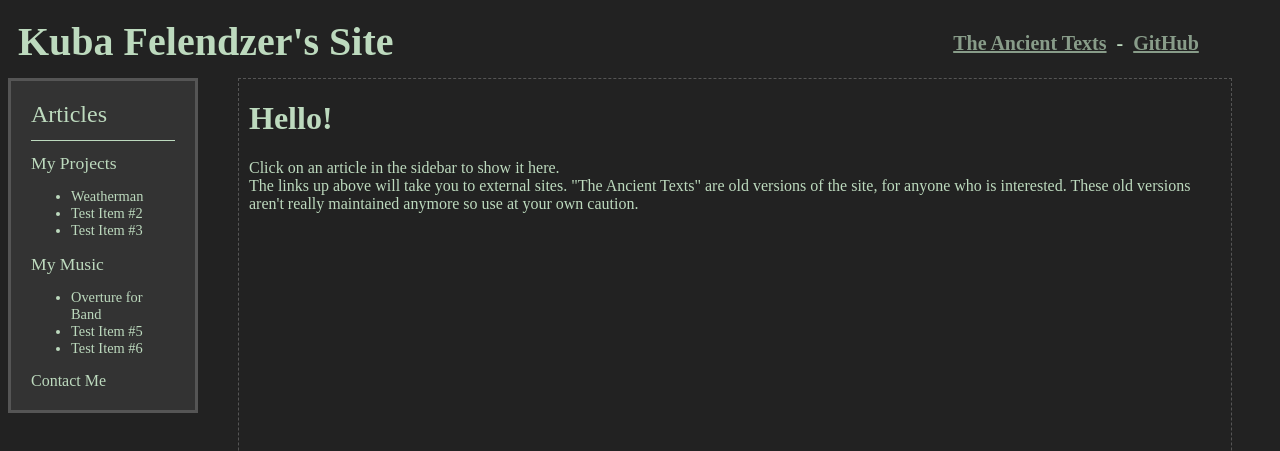
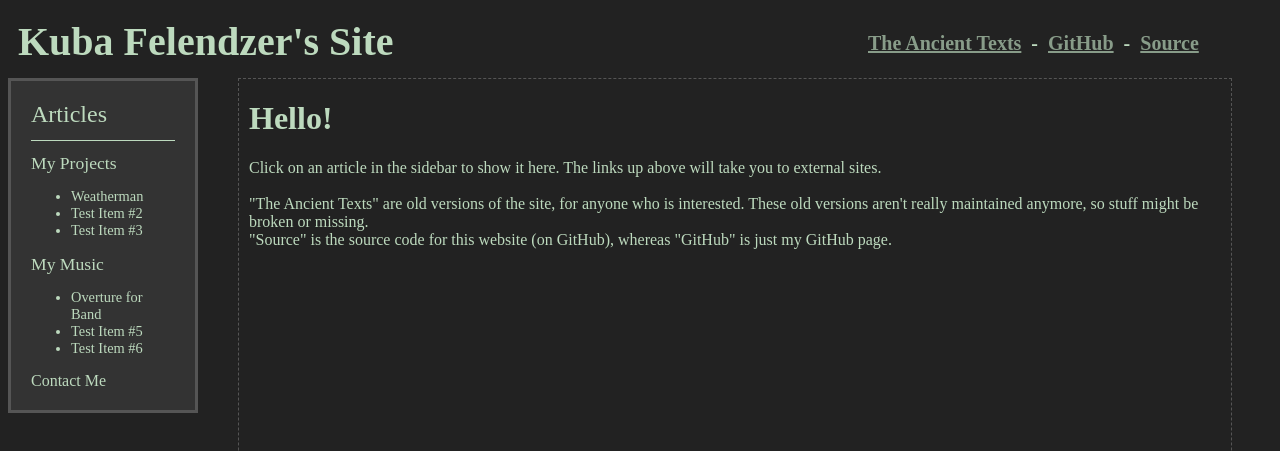
Before and after one commit to kuba-felendzer/poop.uno, a plain HTML site: page index.html in a window 1280 px wide. Shown: the top 451 px of the page. Drawn offline with nearby package versions, Linux system fonts and the light colour scheme.

Commit message:
Add link to source

```diff
--- a/index.html
+++ b/index.html
@@ -23,7 +23,7 @@
     <div id="title">
         Kuba Felendzer's Site
         <div id="subtitle">
-            <a href="https://old.poop.uno">The Ancient Texts</a> - <a target="_blank" href="https://github.com/kuba-felendzer">GitHub</a>
+            <a href="https://old.poop.uno">The Ancient Texts</a> - <a target="_blank" href="https://github.com/kuba-felendzer">GitHub</a> - <a href="https://github.com/kuba-felendzer/poop.uno">Source</a>
         </div>
     </div>
 
@@ -62,9 +62,10 @@
     <div id="article">
         <h1>Hello!</h1>
         <p>
-            Click on an article in the sidebar to show it here.<br />
-            The links up above will take you to external sites.
-            "The Ancient Texts" are old versions of the site, for anyone who is interested. These old versions aren't really maintained anymore so use at your own caution.
+            Click on an article in the sidebar to show it here. The links up above will take you to external sites.
+            <br /><br />
+            "The Ancient Texts" are old versions of the site, for anyone who is interested. These old versions aren't really maintained anymore, so stuff might be broken or missing.<br />
+            "Source" is the source code for this website (on GitHub), whereas "GitHub" is just my GitHub page.
             <!-- This is the default text which gets replaced when you click on something -->
         </p>
     </div>
```
